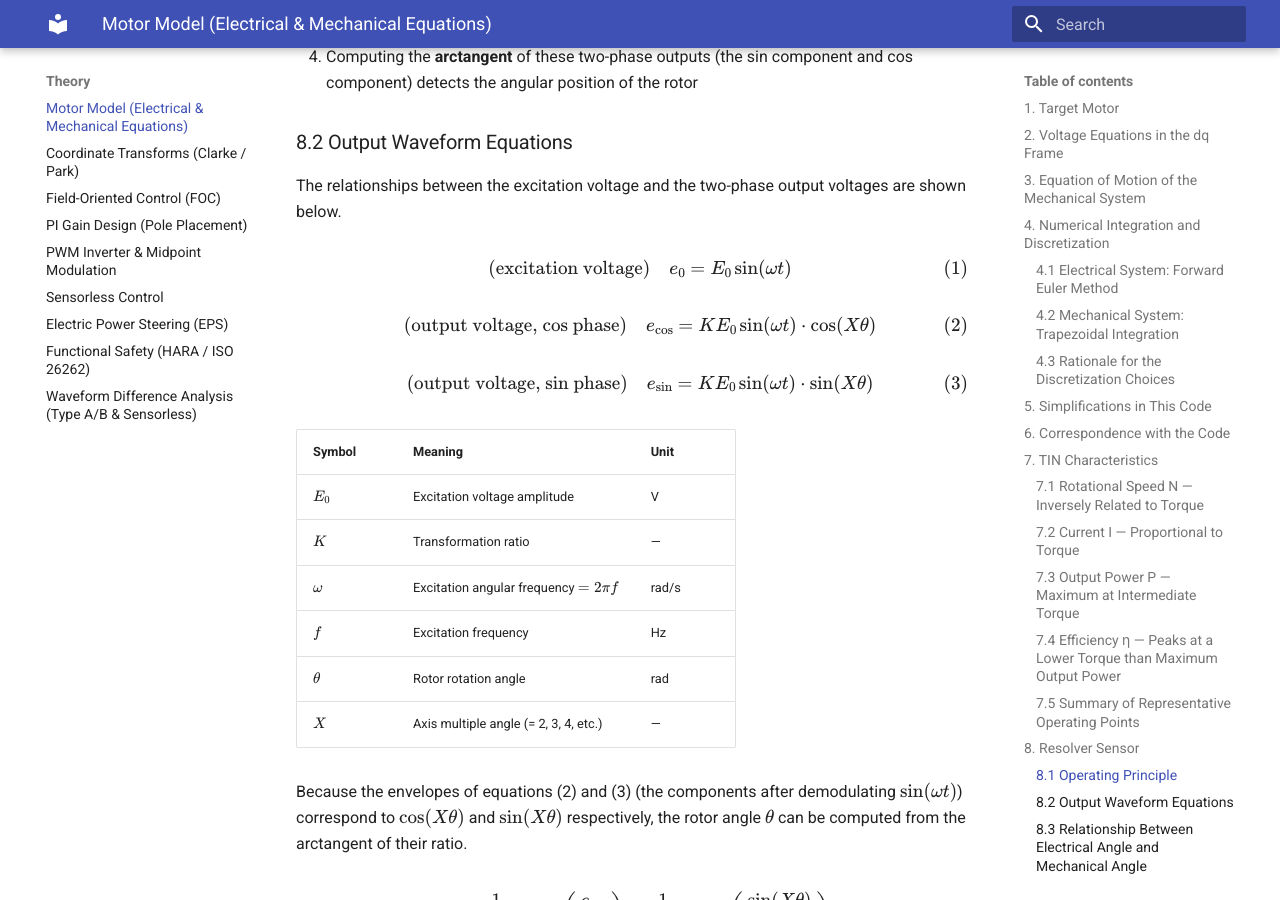
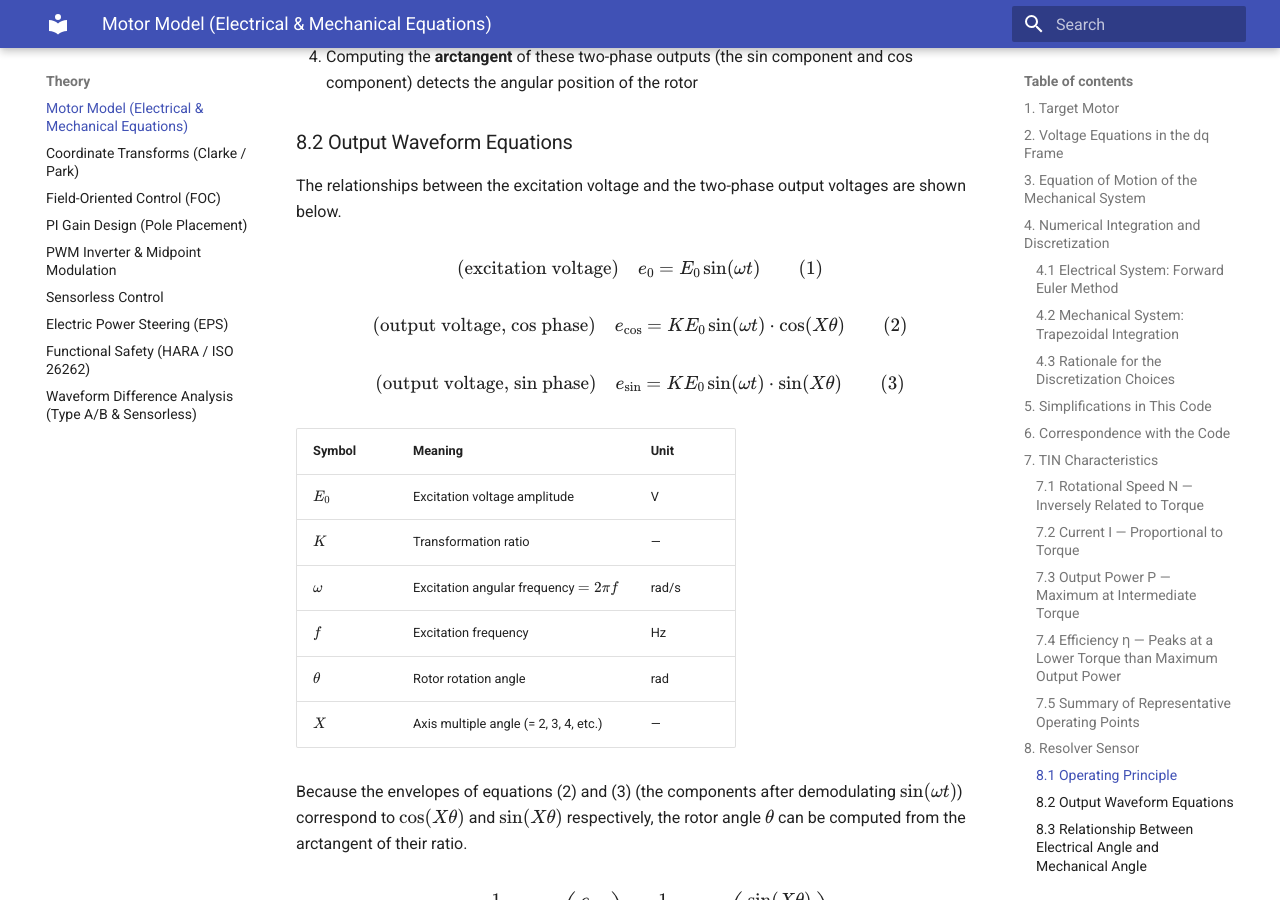
Before and after one commit to Toshiaki-Saka/bldc-foc-sim, an MkDocs documentation site: the page built from docs_en/theory/motor-model.md, in a window 1280 px wide and 900 px high, scrolled down 7349 px. Built offline with MkDocs 1.6.1 and Material for MkDocs 9.7.7, drawn with Linux system fonts in a browser that asks for light colours.

Commit message:
fix(docs): 式番号を \tag から通常表記 (N) に変更
\tag の AMS 式番号は GitHub の MathJax 設定では正しく機能せず表示が崩れる。
motor-model.md の出力波形式 (1)〜(3) の \tag{N} を \qquad (N) に置換。

```diff
--- a/docs_en/theory/motor-model.md
+++ b/docs_en/theory/motor-model.md
@@ -218,15 +218,15 @@ A resolver consists of an **excitation coil** and **two-phase output coils that
 The relationships between the excitation voltage and the two-phase output voltages are shown below.
 
 $$
-\text{(excitation voltage)} \quad e_0 = E_0 \sin(\omega t) \tag{1}
+\text{(excitation voltage)} \quad e_0 = E_0 \sin(\omega t) \qquad (1)
 $$
 
 $$
-\text{(output voltage, cos phase)} \quad e_\mathrm{cos} = K E_0 \sin(\omega t) \cdot \cos(X\theta) \tag{2}
+\text{(output voltage, cos phase)} \quad e_\mathrm{cos} = K E_0 \sin(\omega t) \cdot \cos(X\theta) \qquad (2)
 $$
 
 $$
-\text{(output voltage, sin phase)} \quad e_\mathrm{sin} = K E_0 \sin(\omega t) \cdot \sin(X\theta) \tag{3}
+\text{(output voltage, sin phase)} \quad e_\mathrm{sin} = K E_0 \sin(\omega t) \cdot \sin(X\theta) \qquad (3)
 $$
 
 | Symbol | Meaning | Unit |
```
Also changed, not shown: docs_ja/theory/motor-model.md (+3 -3 lines).
